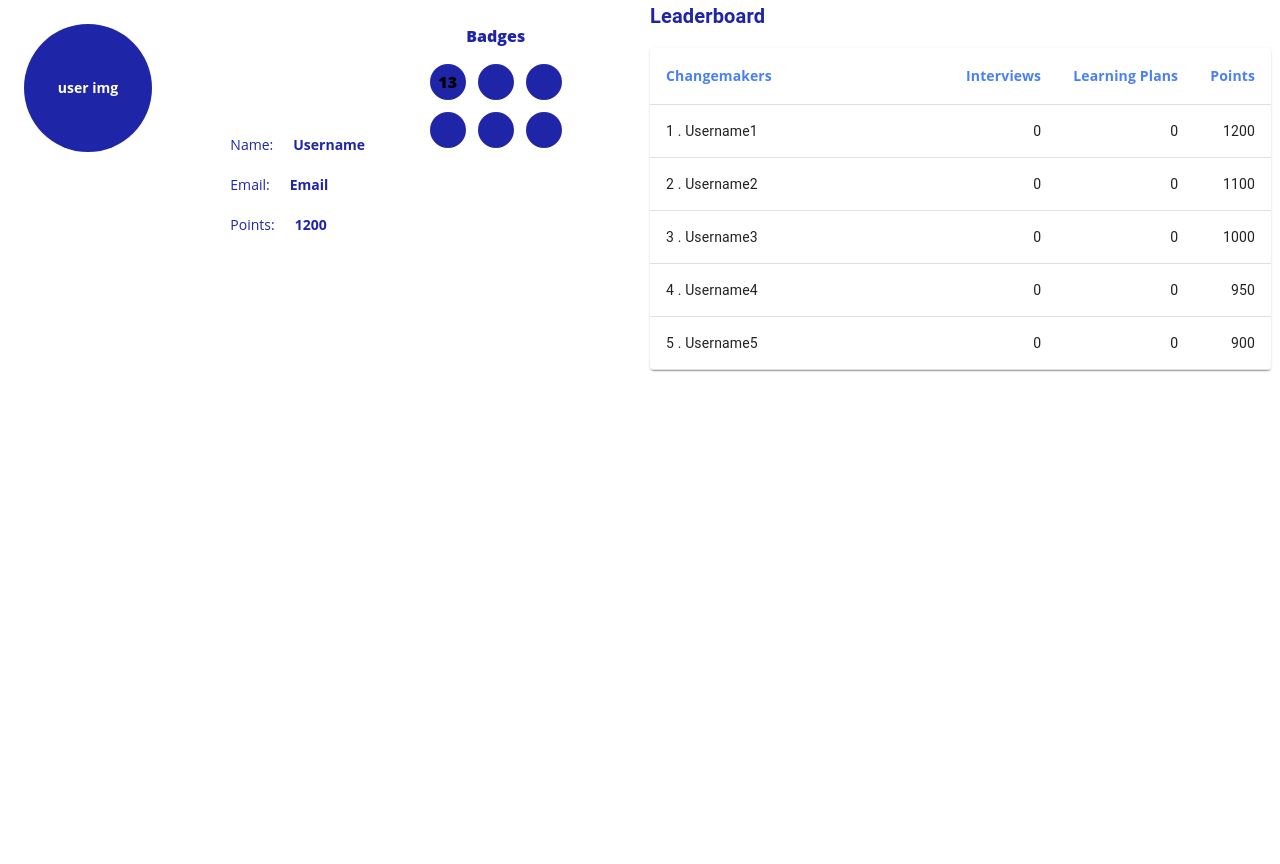
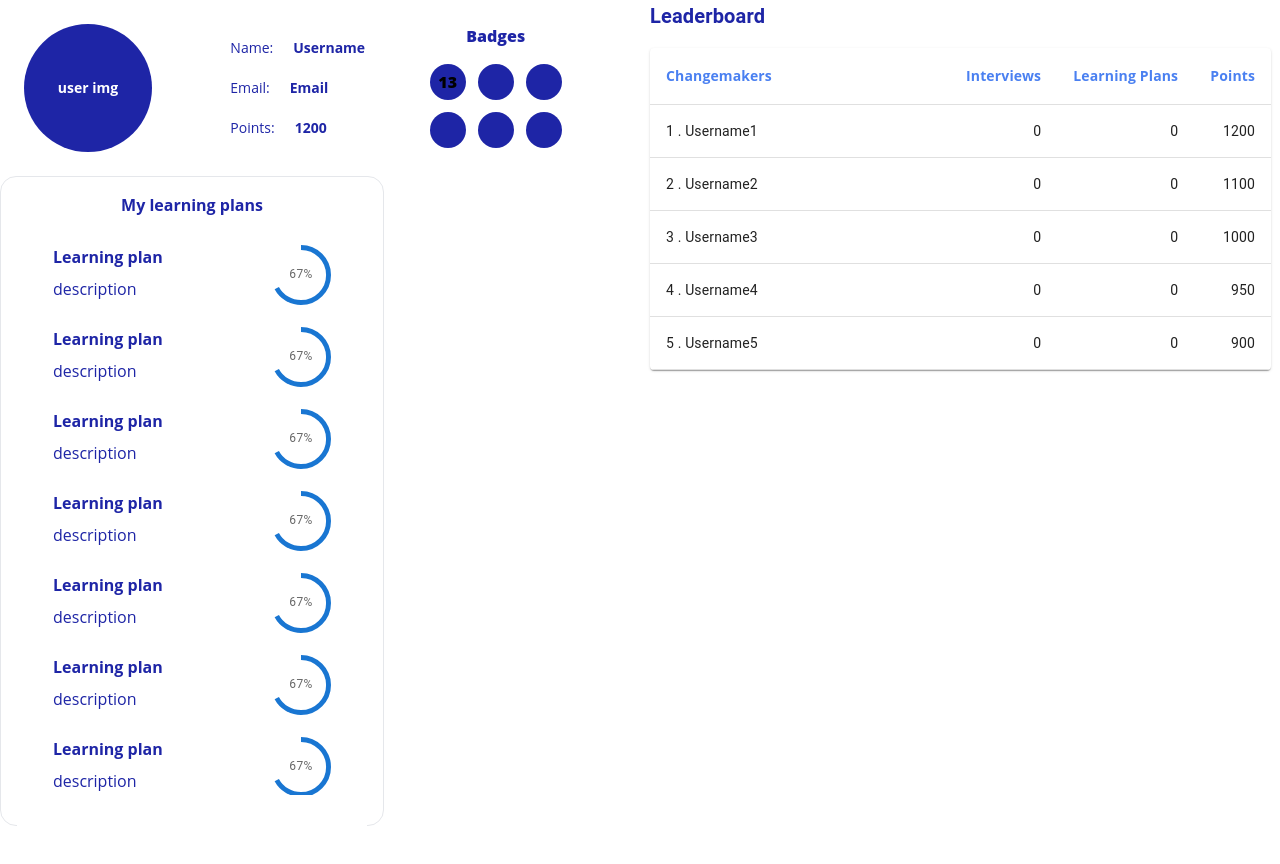
Before and after one commit to Tarek-Al-Khatib/frontend, a React (Create React App) app: page /myprofile in a window 1280 px wide. Shown: the top 864 px of the page. Before the commit the page ends 800 px from the top, so only its background shows below. Built offline with nearby package versions, Linux system fonts and the light colour scheme.

Commit message:
Added my learning plans html structure and styling to profile page

```diff
--- a/src/pages/Profile/Profile.jsx
+++ b/src/pages/Profile/Profile.jsx
@@ -10,6 +10,7 @@ import {
   TableRow,
   Typography,
 } from "@mui/material";
+import CircularProgressWithLabel from "../../components/CircularProgressWithLabel/CircularProgressWithLabel";
 
 const Profile = () => {
   const leaderboardData = [
@@ -51,7 +52,8 @@ const Profile = () => {
   ];
   return (
     <div className="flex">
-      <div class="flex gap-5 justify-between w-[650px] bg-white rounded-[15px] p-6">
+      <div>
+        <div class="flex gap-5 justify-between w-[650px] bg-white rounded-[15px] p-6 h-fit">
           <div class="w-32 h-32 bg-[#1e25a6] rounded-full flex justify-center items-center">
             <span class="text-white text-sm font-bold font-['Open Sans Hebrew']">
               user img
@@ -100,6 +102,90 @@ const Profile = () => {
                 <div class="w-9 h-9 bg-[#1e25a6] rounded-full"></div>
                 <div class="w-9 h-9 bg-[#1e25a6] rounded-full"></div>
                 <div class="w-9 h-9 bg-[#1e25a6] rounded-full"></div>
+              </div>
+            </div>
+          </div>
+        </div>
+        <div className="border rounded-2xl border-gray-200 bg-white p-4 w-full max-w-sm h-[650px]">
+          <div className="mb-3 text-base font-bold text-center text-navy">
+            My learning plans
+          </div>
+
+          <div className="p-4 bg-white h-[650px]">
+            <div className="space-y-4 h-[550px] overflow-y-auto overflow-x-hidden custom-scrollbar whitespace-normal">
+              <div className="flex justify-between px-5">
+                <div className="flex flex-col gap-2">
+                  <p className="font-bold text-navy">Learning plan</p>
+                  <p className="font-normal text-navy">description</p>
+                </div>
+                <div>
+                  <CircularProgressWithLabel value={67} size={60} />
+                </div>
+              </div>
+              <div className="flex justify-between px-5">
+                <div className="flex flex-col gap-2">
+                  <p className="font-bold text-navy">Learning plan</p>
+                  <p className="font-normal text-navy">description</p>
+                </div>
+                <div>
+                  <CircularProgressWithLabel value={67} size={60} />
+                </div>
+              </div>
+              <div className="flex justify-between px-5">
+                <div className="flex flex-col gap-2">
+                  <p className="font-bold text-navy">Learning plan</p>
+                  <p className="font-normal text-navy">description</p>
+                </div>
+                <div>
+                  <CircularProgressWithLabel value={67} size={60} />
+                </div>
+              </div>
+              <div className="flex justify-between px-5">
+                <div className="flex flex-col gap-2">
+                  <p className="font-bold text-navy">Learning plan</p>
+                  <p className="font-normal text-navy">description</p>
+                </div>
+                <div>
+                  <CircularProgressWithLabel value={67} size={60} />
+                </div>
+              </div>
+              <div className="flex justify-between px-5">
+                <div className="flex flex-col gap-2">
+                  <p className="font-bold text-navy">Learning plan</p>
+                  <p className="font-normal text-navy">description</p>
+                </div>
+                <div>
+                  <CircularProgressWithLabel value={67} size={60} />
+                </div>
+              </div>
+              <div className="flex justify-between px-5">
+                <div className="flex flex-col gap-2">
+                  <p className="font-bold text-navy">Learning plan</p>
+                  <p className="font-normal text-navy">description</p>
+                </div>
+                <div>
+                  <CircularProgressWithLabel value={67} size={60} />
+                </div>
+              </div>
+              <div className="flex justify-between px-5">
+                <div className="flex flex-col gap-2">
+                  <p className="font-bold text-navy">Learning plan</p>
+                  <p className="font-normal text-navy">description</p>
+                </div>
+                <div>
+                  <CircularProgressWithLabel value={67} size={60} />
+                </div>
+              </div>
+
+              <div className="flex justify-between px-5">
+                <div className="flex flex-col gap-2">
+                  <p className="font-bold text-navy">Learning plan</p>
+                  <p className="font-normal text-navy">description</p>
+                </div>
+                <div>
+                  <CircularProgressWithLabel value={67} size={60} />
+                </div>
+              </div>
             </div>
           </div>
         </div>
```
Lines whose indentation alone changed are shown as unchanged.
